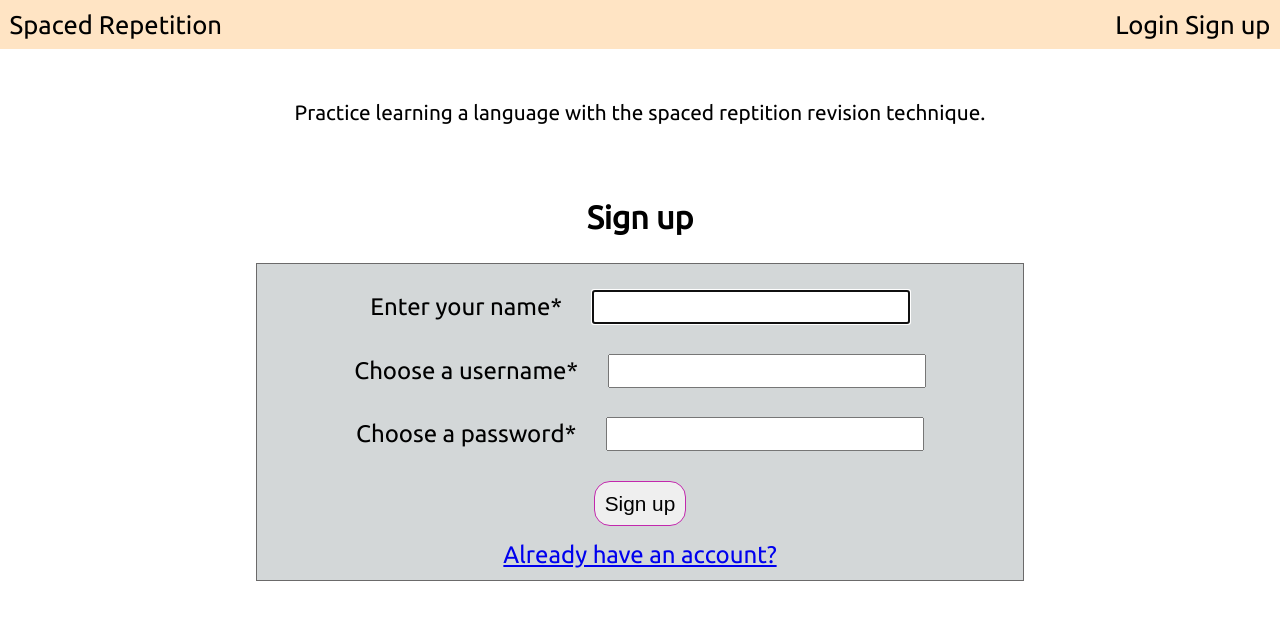
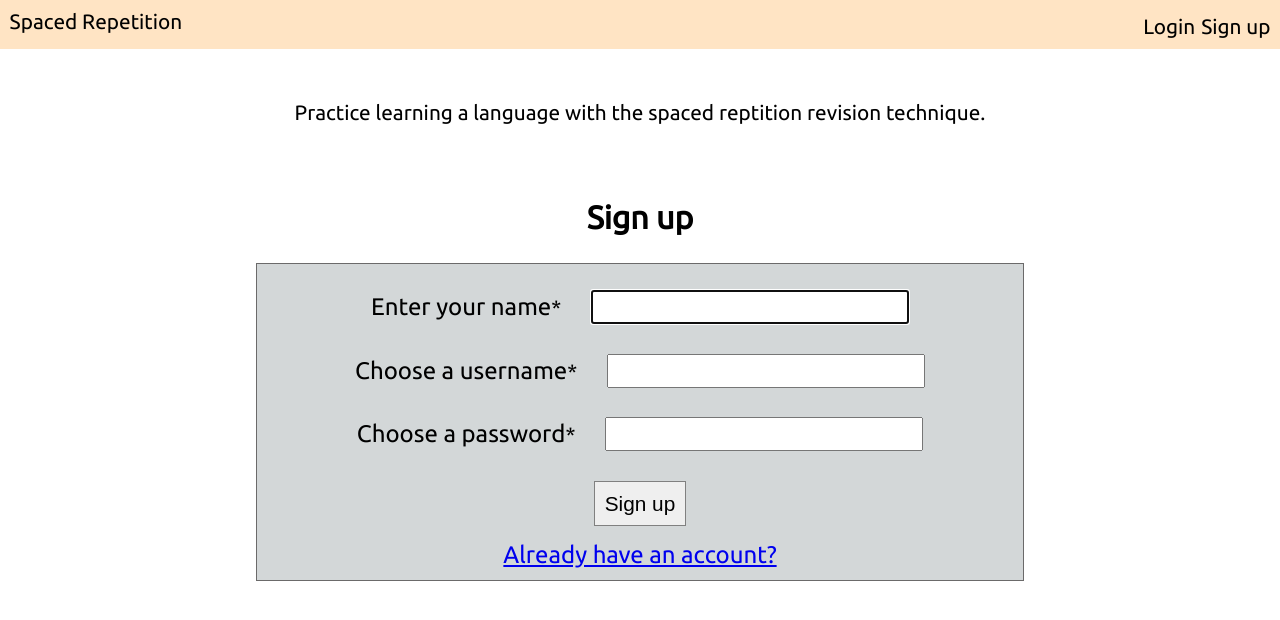
Before and after one commit to thinkful-ei-heron/spaced-repetition-client-heesu-wesley-zayar, a React app: page /register in a window 1280 px wide. Built offline with nearby package versions, Linux system fonts and the light colour scheme.

Commit message:
dashbord css doing

```diff
--- a/src/components/Button/Button.css
+++ b/src/components/Button/Button.css
@@ -1,16 +1,14 @@
 .Button {
   font-size: 1.3rem;
   margin: 2%;
-  border: none;
   transition-duration: 0.3s;
   cursor: pointer;
   color: black;
-  border: 0.1rem solid #c228ad;
+  border: 0.1rem solid gray;
   padding: 0.6rem;
-  border-radius: 1rem;
 }
 
 .Button:hover {
-  background-color: #c228ad;
+  background-color: gray;
   color: white;
 }
--- a/src/components/Dashboard/Dashboard.css
+++ b/src/components/Dashboard/Dashboard.css
@@ -1,8 +1,29 @@
 .Dashboard h1 {
   text-align: center;
+  font-size: 2rem;
+}
+
+.Dashboard h3 {
+  font-size: 1.3rem;
+  padding-top: 1.4rem;
 }
 
 .Dashboard {
   margin: 0 auto;
   width: 95vw;
+  padding-top: 5rem;
 }
+
+button {
+  font-size: 1rem;
+  margin: 2%;
+  transition-duration: 0.3s;
+  cursor: pointer;
+  color: black;
+  border: 0.1rem solid gray;
+  padding: 0.6rem;
+}
+
+.WordList {
+  border: 0.1rem solid gray;
+}
--- a/src/components/Dashboard/Dashboard.js
+++ b/src/components/Dashboard/Dashboard.js
@@ -27,7 +27,7 @@ export default class Dashboard extends Component {
       <div className="Dashboard">
         <section className="Dashboard-top">
           <h1>Learning Spanish</h1>
-          <button>Start Practicing</button>
+          <button type='submit'>Start Practicing</button>
         </section>
 
         <section className="Dashboard-main">
--- a/src/components/Header/Header.css
+++ b/src/components/Header/Header.css
@@ -14,6 +14,11 @@ header {
 header a {
   text-decoration: none;
   color: black;
+  font-size: 1.3rem;
+}
+
+span {
+  font-size: 1.3rem;
 }
 
 nav a {
```
